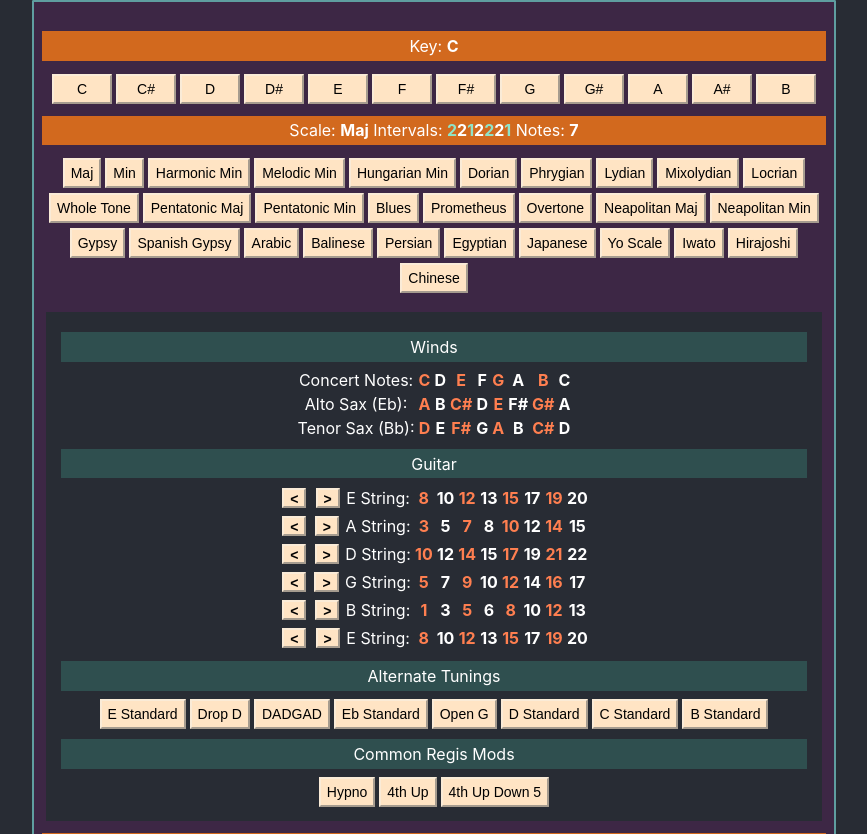
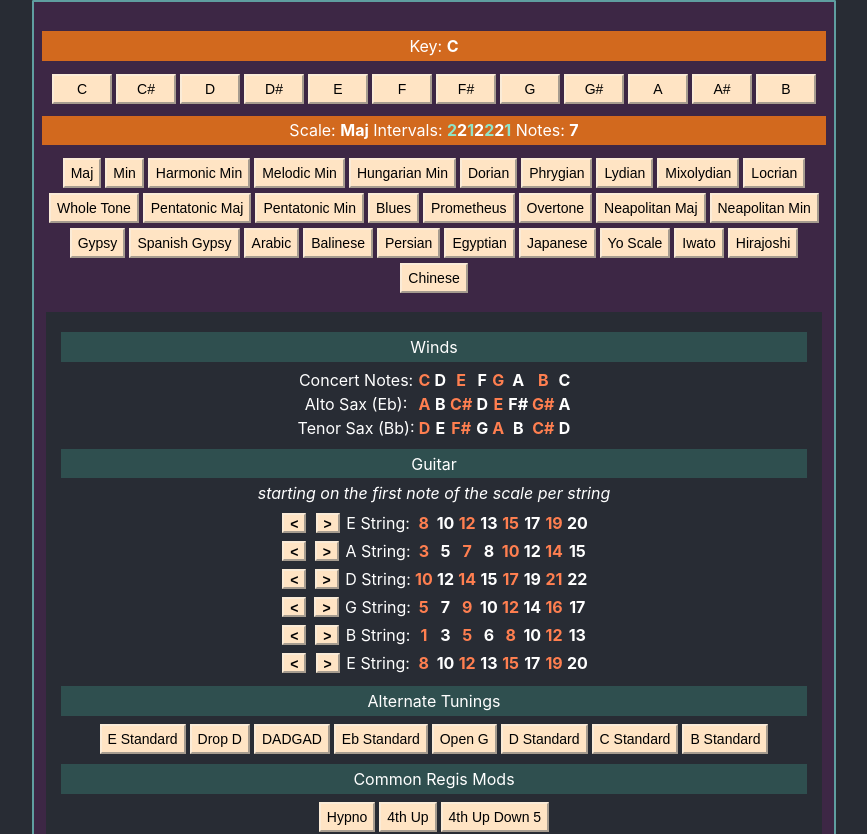
Before and after one commit to selfup/beepboop, a React (Create React App) app: page / in a window 1280 px wide. Shown: the top 834 px of the page, without its empty margins (206-1073 px from the left). Built offline with nearby package versions, Linux system fonts and the light colour scheme.

Commit message:
add note about guitar section

```diff
--- a/src/Components/Notes.js
+++ b/src/Components/Notes.js
@@ -57,6 +57,9 @@ export function NotesSection({ customScale }) {
         <p></p>
       </div>
       <p className="inner-section-name">Guitar</p>
+      <p>
+        <em>starting on the first note of the scale per string</em>
+      </p>
       <table style={{ width: '100%', display: 'inline' }}>
         <tbody>
           {strings.map((string, stringIndex) =>
```
